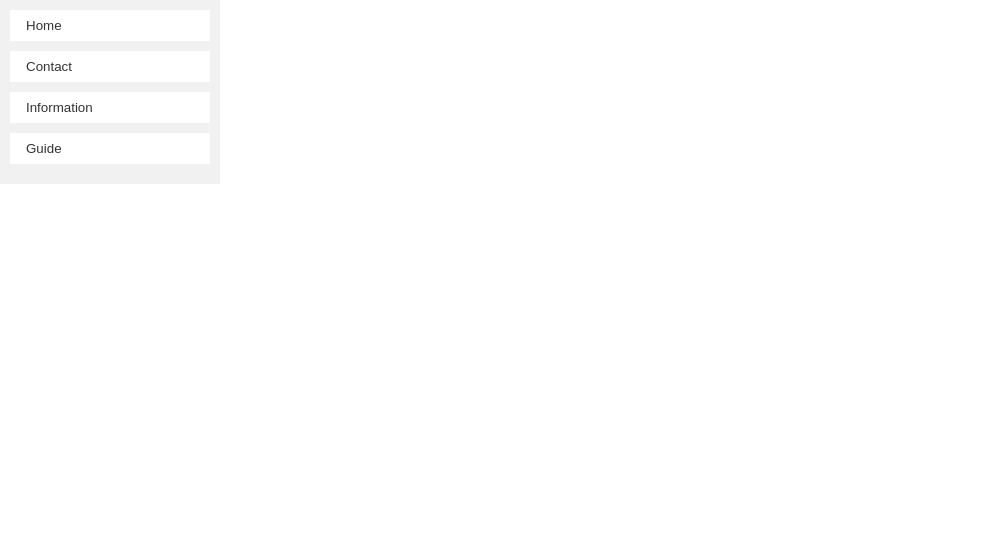
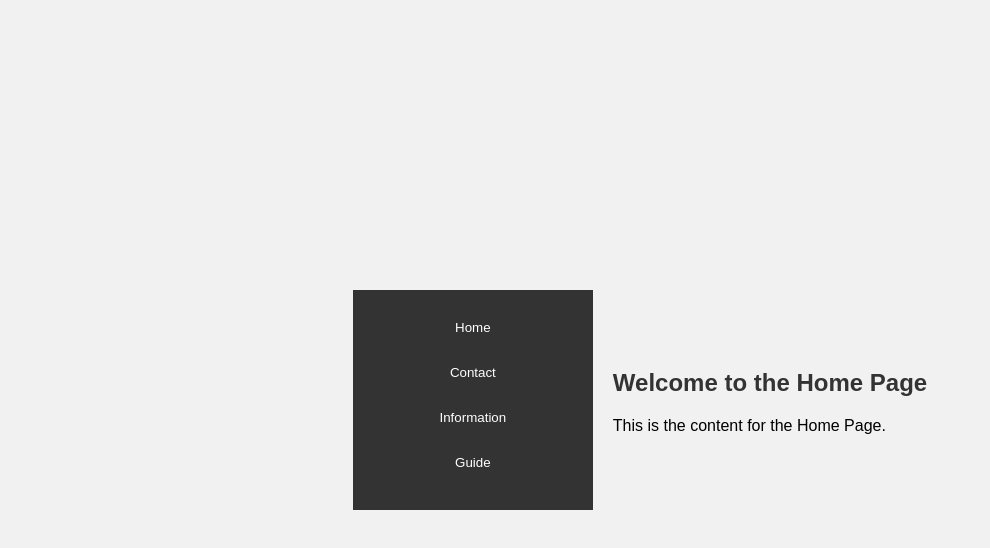
Before and after one commit to aritradey-CS/Aritra_Rawbook, a React (Create React App) app: page / in a window 1280 px wide. Shown: the top 548 px of the page, without its empty margins (0-990 px from the left). Built offline with nearby package versions, Linux system fonts and the light colour scheme.

Commit message:
Now following the second instruction

```diff
--- a/src/App.css
+++ b/src/App.css
@@ -1,50 +1,53 @@
+@keyframes slideIn {
+  0% {
+    transform: translateX(-100%);
+    opacity: 0;
+  }
+  100% {
+    transform: translateX(0);
+    opacity: 1;
+  }
+}
+
 .App {
   display: flex;
-  flex-wrap: wrap;
   justify-content: center;
-  align-items: flex-start;
+  align-items: center;
   height: 100vh;
+  background-color: #f1f1f1;
+  font-family: Arial, sans-serif;
 }
 
 .left-panel {
-  flex: 0 0 200px;
-  background-color: #f1f1f1;
-  padding: 10px;
+  background-color: #333;
+  color: #fff;
+  padding: 20px;
+  width: 200px;
+  display: flex;
+  flex-direction: column;
+  animation: slideIn 0.5s ease-in-out;
 }
 
 .left-panel button {
-  display: block;
-  width: 100%;
-  padding: 8px 16px;
+  background-color: transparent;
+  color: #fff;
+  border: none;
+  padding: 10px;
   margin-bottom: 10px;
-  border: none;
-  background-color: #fff;
   cursor: pointer;
-  text-align: left;
-  color: #333;
 }
 
 .left-panel button:hover {
-  background-color: #eaeaea;
+  background-color: #555;
 }
 
 .content {
-  flex: 1;
   margin-left: 20px;
+  animation: slideIn 0.5s ease-in-out;
 }
 
-.home {
-  background-color: #ffe6cc;
+h2 {
+  color: #333;
+  font-size: 24px;
+  margin-bottom: 20px;
 }
-
-.contact {
-  background-color: #ccf5ff;
-}
-
-.information {
-  background-color: #ccffcc;
-}
-
-.guide {
-  background-color: #ffccf5;
-}
--- a/src/App.js
+++ b/src/App.js
@@ -1,29 +1,71 @@
 import React, { useState } from 'react';
 import './App.css';
 
-function App() {
-  const [activeComponent, setActiveComponent] = useState('');
+const MenuItem = ({ title, selected, onClick }) => {
+  return (
+    <button className={`menu-item ${selected ? 'selected' : ''}`} onClick={onClick}>
+      {title}
+    </button>
+  );
+};
 
-  const handleComponentClick = (component) => {
-    setActiveComponent(component);
+const Content = ({ selectedItem }) => {
+  const getContent = () => {
+    switch (selectedItem) {
+      case 'home':
+        return (
+          <div>
+            <h2>Welcome to the Home Page</h2>
+            <p>This is the content for the Home Page.</p>
+          </div>
+        );
+      case 'contact':
+        return (
+          <div>
+            <h2>Contact Information</h2>
+            <p>This is the content for the Contact Page.</p>
+          </div>
+        );
+      case 'information':
+        return (
+          <div>
+            <h2>Information Page</h2>
+            <p>This is the content for the Information Page.</p>
+          </div>
+        );
+      case 'guide':
+        return (
+          <div>
+            <h2>User Guide</h2>
+            <p>This is the content for the User Guide Page.</p>
+          </div>
+        );
+      default:
+        return null;
+    }
+  };
+
+  return <div className="content">{getContent()}</div>;
+};
+
+const App = () => {
+  const [selectedItem, setSelectedItem] = useState('home');
+
+  const handleMenuItemClick = (menuItem) => {
+    setSelectedItem(menuItem);
   };
 
   return (
     <div className="App">
       <div className="left-panel">
-        <button onClick={() => handleComponentClick('home')}>Home</button>
-        <button onClick={() => handleComponentClick('contact')}>Contact</button>
-        <button onClick={() => handleComponentClick('information')}>Information</button>
-        <button onClick={() => handleComponentClick('guide')}>Guide</button>
+        <MenuItem title="Home" selected={selectedItem === 'home'} onClick={() => handleMenuItemClick('home')} />
+        <MenuItem title="Contact" selected={selectedItem === 'contact'} onClick={() => handleMenuItemClick('contact')} />
+        <MenuItem title="Information" selected={selectedItem === 'information'} onClick={() => handleMenuItemClick('information')} />
+        <MenuItem title="Guide" selected={selectedItem === 'guide'} onClick={() => handleMenuItemClick('guide')} />
       </div>
-      <div className="content">
-        {activeComponent === 'home' && <h2>Welcome to the Home Page!</h2>}
-        {activeComponent === 'contact' && <h2>Contact Information Page</h2>}
-        {activeComponent === 'information' && <h2>Information Page</h2>}
-        {activeComponent === 'guide' && <h2>Guide Page</h2>}
-      </div>
+      <Content selectedItem={selectedItem} />
     </div>
   );
-}
+};
 
 export default App;
```
